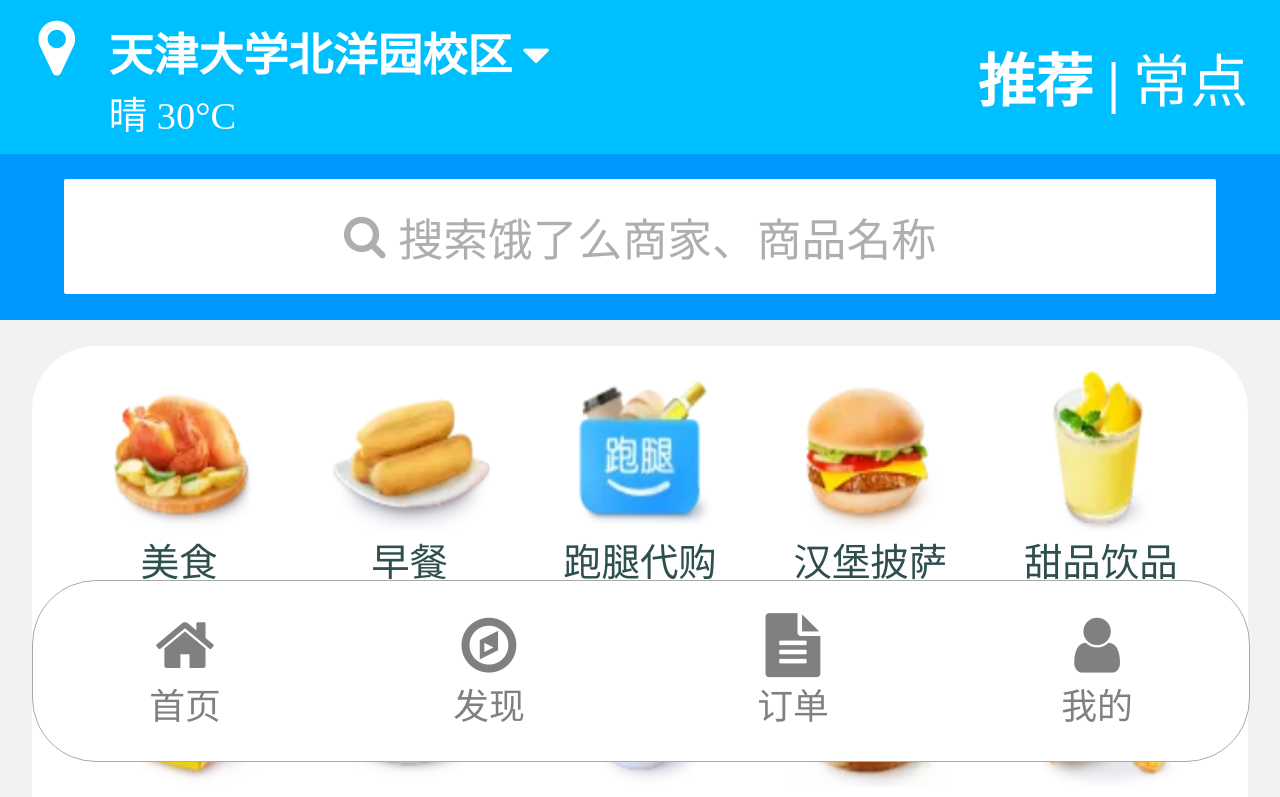
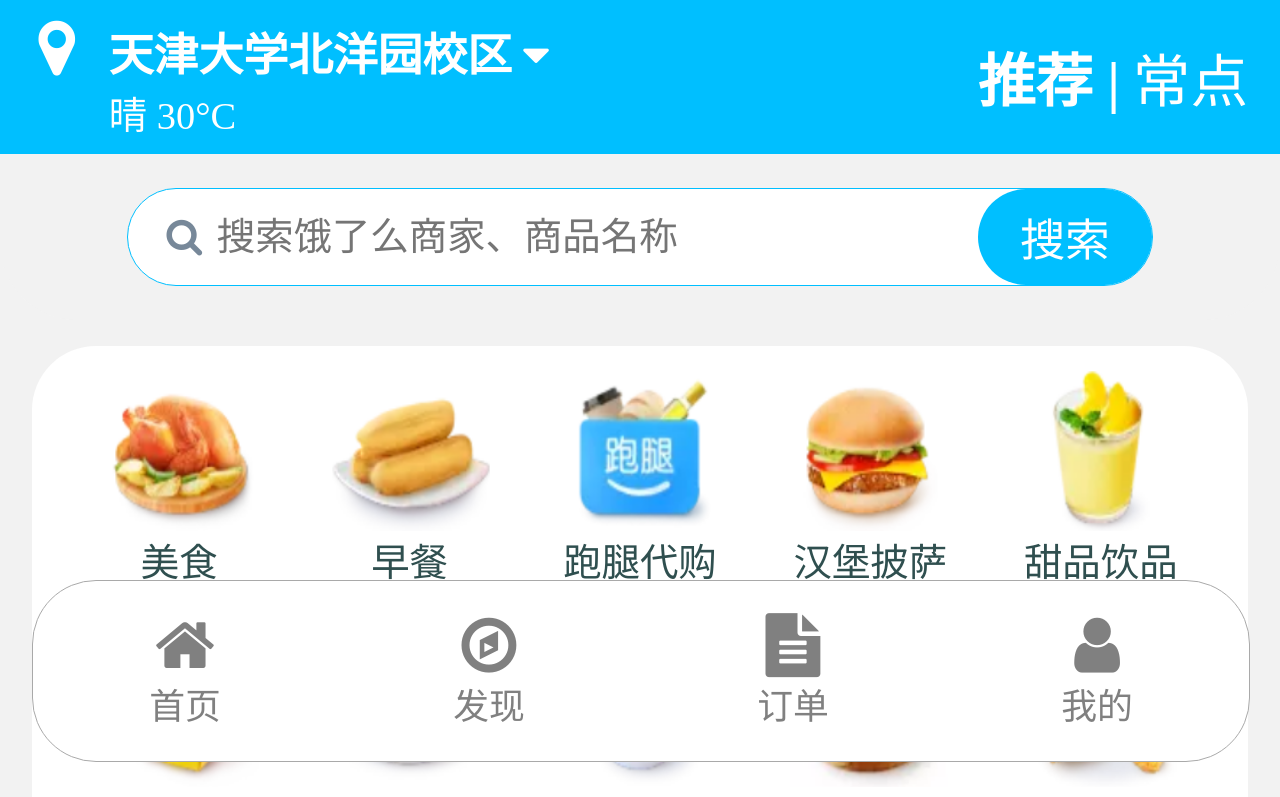
Before and after one commit to stainsatin/elm, a Vue app in the folder frontend/part3/elm_vue3/: page / in a window 1280 px wide. Shown: the top 797 px of the page. Built offline with nearby package versions, Linux system fonts and the light colour scheme.

Commit message:
vue3的search部分更新

```diff
--- a/frontend/part3/elm_vue3/src/views/BusinessList.vue
+++ b/frontend/part3/elm_vue3/src/views/BusinessList.vue
@@ -32,6 +32,7 @@
 		data() {
 			return {
 				orderTypeId: this.$route.query.orderTypeId,
+				businessName:this.$route.query.businessName,
 				businessArr: [],
 				user: {}
 			}
@@ -42,6 +43,19 @@
 			//根据orderTypeId查询商家信息
 			this.$axios.post('BusinessController/listBusinessByOrderTypeId', this.$qs.stringify({
 				orderTypeId: this.orderTypeId
+			})).then(response => {
+				this.businessArr = response.data;
+				//判断是否登录
+				if (this.user != null) {
+					this.listCart();
+				}
+			}).catch(error => {
+				console.error(error);
+			});
+
+			//根据businessName查询商家信息
+			this.$axios.post('BusinessController/listBusinessByName', this.$qs.stringify({
+				businessName: this.businessName
 			})).then(response => {
 				this.businessArr = response.data;
 				//判断是否登录
--- a/frontend/part3/elm_vue3/src/views/Index.vue
+++ b/frontend/part3/elm_vue3/src/views/Index.vue
@@ -18,16 +18,16 @@
 			</div>
 		</header>
 		<!-- search部分 -->
-		<!--
-		 搜索框部分（此块与search-fixed-top块宽度高度一致，用于当
-		 search-fixed-top块固定后，挡住下面块不要窜上去）
-		 -->
 		<div class="search">
-			<!-- 当滚动条超过上面的定位块时，search-fixed-top块变成固定在顶部。 -->
-			<div class="search-fixed-top" ref="fixedBox">
+			<!-- 当滚动条超过上面的定位块时，search-fixed块变成固定在顶部。 -->
+			<div class="search-fix" ref="fixedBox">
 				<!-- 搜索框部分中间的白框 -->
 				<div class="search-box">
-					<i class="fa fa-search"></i>搜索饿了么商家、商品名称
+					<div class="search-text">
+						<i class="fa fa-search"></i>
+						<input type="text" v-model="businessName" placeholder="搜索饿了么商家、商品名称">
+					</div>
+					<div class="search-icon" @click="listBusinessByName()">搜索</div>
 				</div>
 			</div>
 		</div>
@@ -74,7 +74,6 @@
 				<p>炸鸡炸串</p>
 			</li>
 		</ul>
-		<!-- 横幅广告部分（注意：此处有背景图片） -->
 		<!-- 横幅广告部分（注意：此处有背景图片） -->
 		<div class="banner">
 			<h3>品质套餐</h3>
@@ -319,6 +318,9 @@
 
 	export default {
 		name: 'Index',
+		data(){
+			return{businessName:''}
+		},
 		mounted() {
 			document.onscroll = () => {
 				//获取滚动条位置
@@ -354,6 +356,14 @@
 					path: '/businessList',
 					query: {
 						orderTypeId: orderTypeId
+					}
+				});
+			},
+			listBusinessByName(){
+				this.$router.push({
+					path: '/businessList',
+					query: {
+						businessName: this.businessName
 					}
 				});
 			}
@@ -434,32 +444,62 @@
 		height: 13vw;
 	}
 
-	.wrapper .search .search-fixed-top {
+	.wrapper .search .search-fix {
 		width: 100%;
 		height: 13vw;
-		background-color: #0097FF;
+		background-color: #f2f2f2;
+		border-bottom-right-radius: 6vw;
+		border-bottom-left-radius: 6vw;
+
 		display: flex;
 		justify-content: center;
 		align-items: center;
 	}
 
-	.wrapper .search .search-fixed-top .search-box {
-		width: 90%;
-		height: 9vw;
-		background-color: #fff;
-		border-radius: 2px;
+	.wrapper .search .search-fix .search-box {
+		width: 80%;
+		height: 7.5vw;
+		background-color: white;
+		border: solid 1.5px deepskyblue;
+		border-radius: 4vw;
+
+		display: flex;
+		justify-content: space-between;
+		align-items: center;
+
+		font-size: 3vw;
+		color: lightslategrey;
+		font-family: "宋体";
+		user-select: none;
+		/**取消文本选中状态**/
+	}
+
+	.wrapper .search .search-fix .search-box .fa-search {
+		margin-right: 1vw;
+		margin-left: 3vw;
+	}
+
+	.wrapper .search .search-fix .search-box input {
+		font-size: 3vw;
+		border: none;
+		outline: none;
+	}
+
+	.wrapper .search .search-fix .search-box .search-icon {
+		width: 17%;
+		height: 100%;
+		background-color: deepskyblue;
+		border-radius: 4vw;
+
 		display: flex;
 		justify-content: center;
 		align-items: center;
+
 		font-size: 3.5vw;
-		color: #AEAEAE;
-		font-family: "宋体";
-		/*此样式是让文本选中状态无效*/
-		user-select: none;
-	}
+		color: white;
+		font-family: "微软雅黑";
 
-	.wrapper .search .search-fixed-top .search-box .fa-search {
-		margin-right: 1vw;
+		cursor: pointer;
 	}
 
 	/*********点餐分类*********/
```
